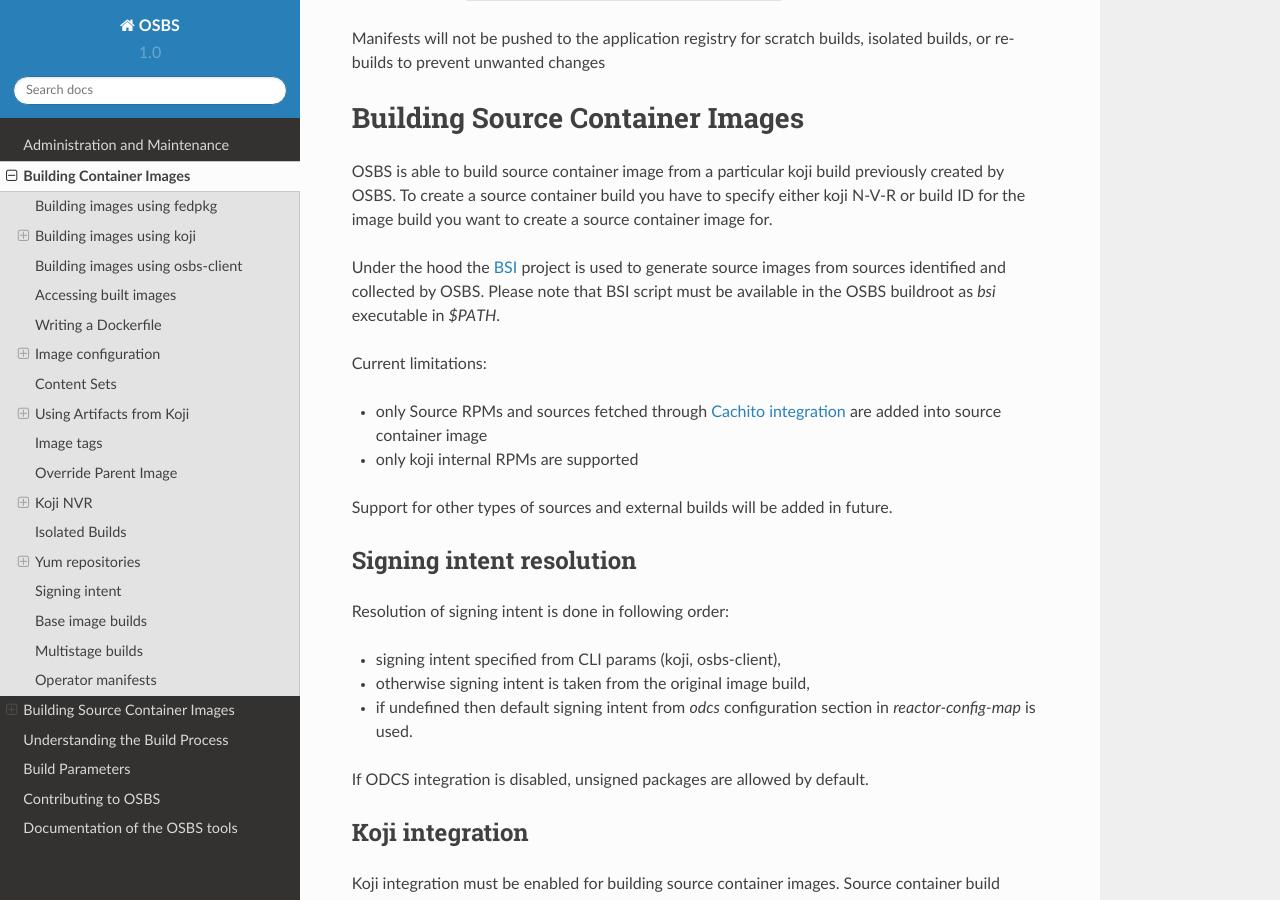
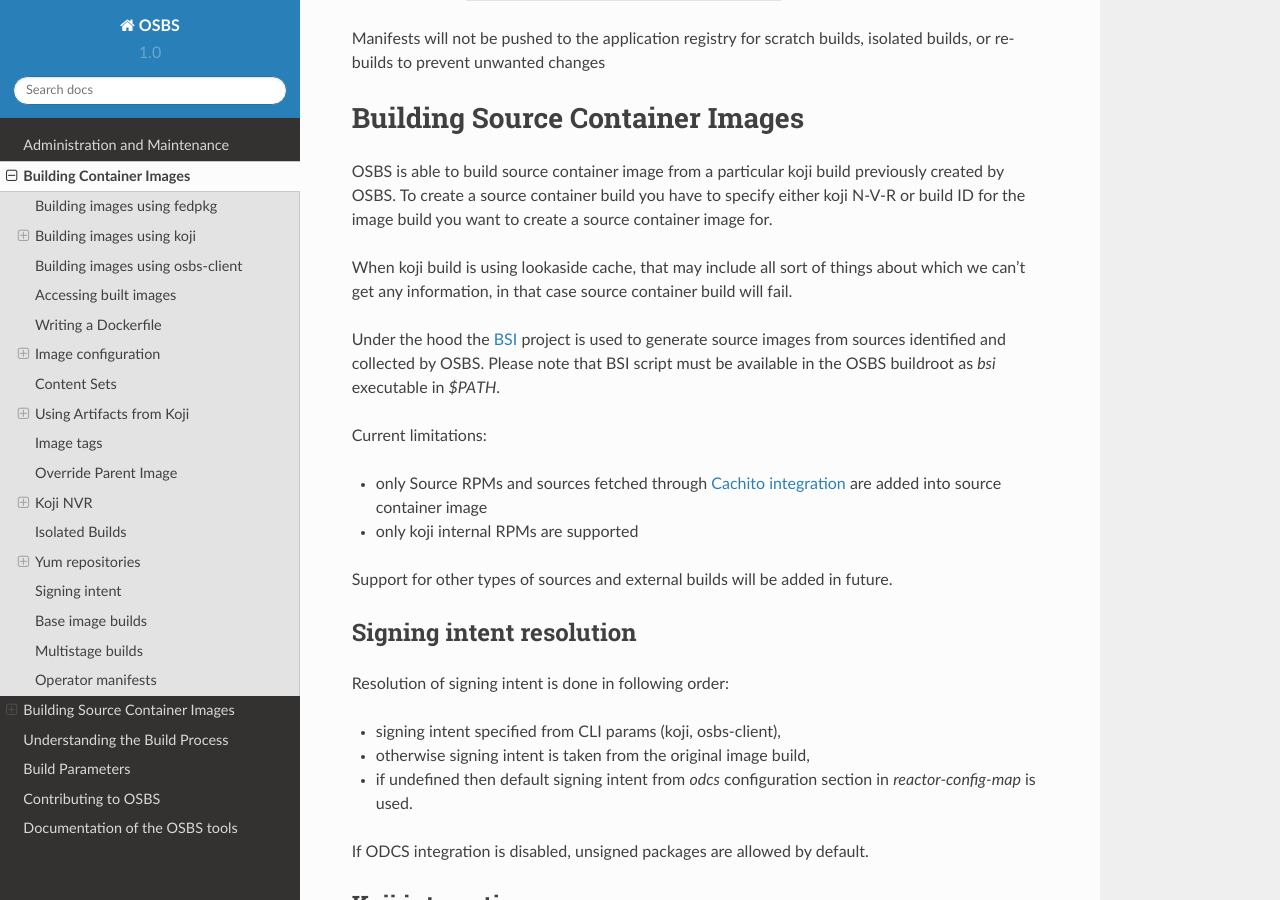
Before and after one commit to containerbuildsystem/osbs-docs, a Sphinx documentation site: the page built from docs/users.rst, in a window 1280 px wide and 900 px high, scrolled down 24791 px. Built offline with Sphinx 7.4.7 and the Read the Docs theme 2.0.0, drawn with Linux system fonts in a browser that asks for light colours.

Commit message:
Prevent building source containers if lookaside is involved
* OSBS-8774

Signed-off-by: Robert Cerven <rcerven@redhat.com>

```diff
--- a/docs/users.rst
+++ b/docs/users.rst
@@ -1295,6 +1295,8 @@
 specify either koji N-V-R or build ID for the image build you want to
 create a source container image for.
 
+When koji build is using lookaside cache, that may include all sort of things about which
+we can't get any information, in that case source container build will fail.
 
 Under the hood the BSI_ project is used to generate source images from
 sources identified and collected by OSBS. Please note that BSI script must be
```
